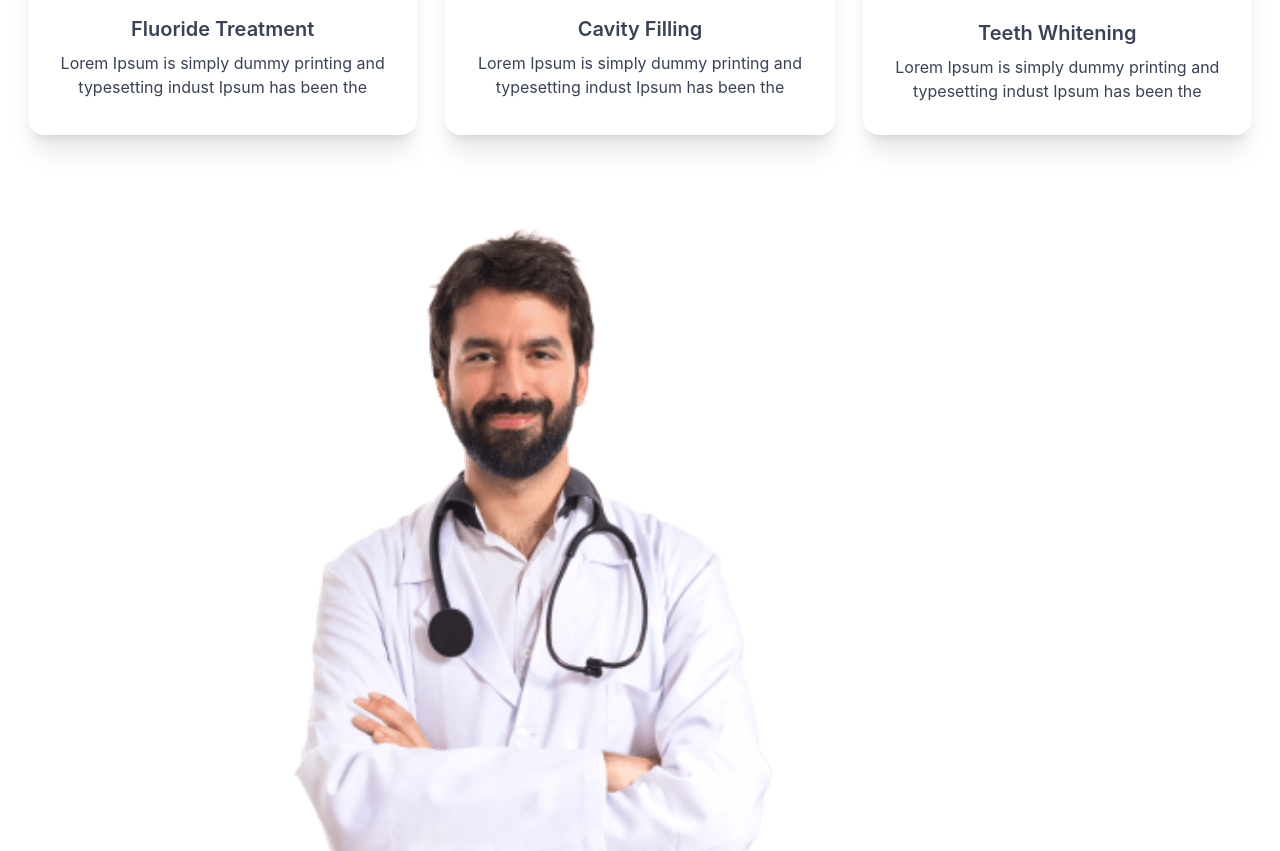
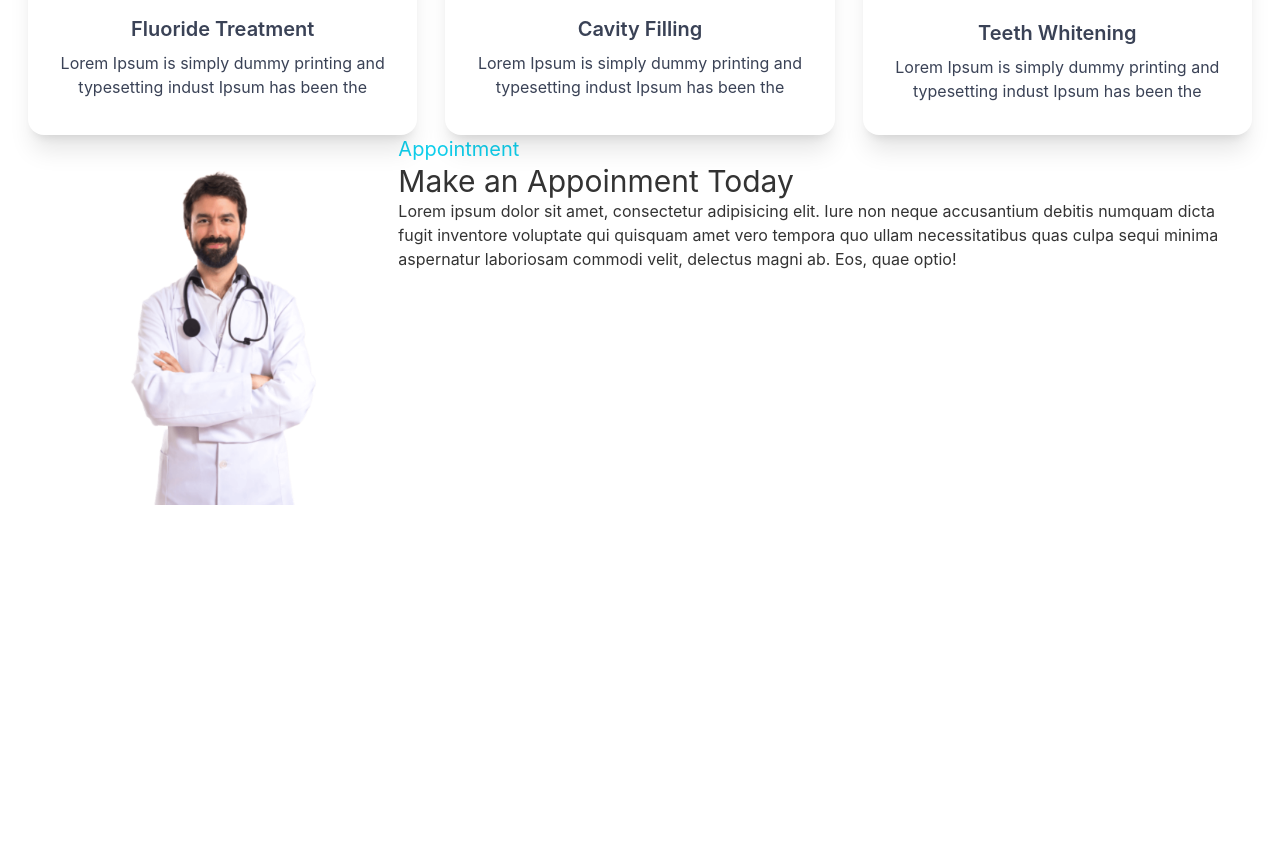
Before and after one commit to NowrozShahriar/doctors-portal-ts-client, a React (Create React App) app: page / in a window 1280 px wide. Shown: the part 1440-2291 px from the top of the page. After the commit the page ends 1945 px from the top, so only its background shows below. Built offline with nearby package versions, Linux system fonts and the light colour scheme.

Commit message:
make appointment section added

```diff
--- a/src/Pages/Home/Home.tsx
+++ b/src/Pages/Home/Home.tsx
@@ -1,7 +1,7 @@
 import React from "react";
 import Banner from "./Banner";
 import Info from "./Info";
-import MakeAppoinment from "./MakeAppoinment";
+import MakeAppointment from "./MakeAppointment";
 import Services from "./Services";
 
 const Home = () => {
@@ -10,7 +10,7 @@ const Home = () => {
       <Banner></Banner>
       <Info></Info>
       <Services></Services>
-      <MakeAppoinment></MakeAppoinment>
+      <MakeAppointment></MakeAppointment>
     </section>
   );
 };
--- a/src/Pages/Home/MakeAppoinment.tsx
+++ /dev/null
@@ -1,15 +0,0 @@
-import React from "react";
-import doctor from "../../assets/images/doctor.png";
-
-const MakeAppoinment = () => {
-  return (
-    <section>
-      <div>
-        <img src={doctor} alt="" />
-      </div>
-      <div></div>
-    </section>
-  );
-};
-
-export default MakeAppoinment;
--- /dev/null
+++ b/src/Pages/Home/MakeAppointment.tsx
@@ -0,0 +1,26 @@
+import React from "react";
+import doctor from "../../assets/images/doctor.png";
+import appointment from "../../assets/images/appointment.png";
+
+const MakeAppoinment = () => {
+  return (
+    <section className="flex">
+      <div>
+        <img src={doctor} alt="" />
+      </div>
+      <div>
+        <h3 className="text-xl text-primary">Appointment</h3>
+        <h2 className="text-3xl">Make an Appoinment Today</h2>
+        <p>
+          Lorem ipsum dolor sit amet, consectetur adipisicing elit. Iure non
+          neque accusantium debitis numquam dicta fugit inventore voluptate qui
+          quisquam amet vero tempora quo ullam necessitatibus quas culpa sequi
+          minima aspernatur laboriosam commodi velit, delectus magni ab. Eos,
+          quae optio!
+        </p>
+      </div>
+    </section>
+  );
+};
+
+export default MakeAppoinment;
```
